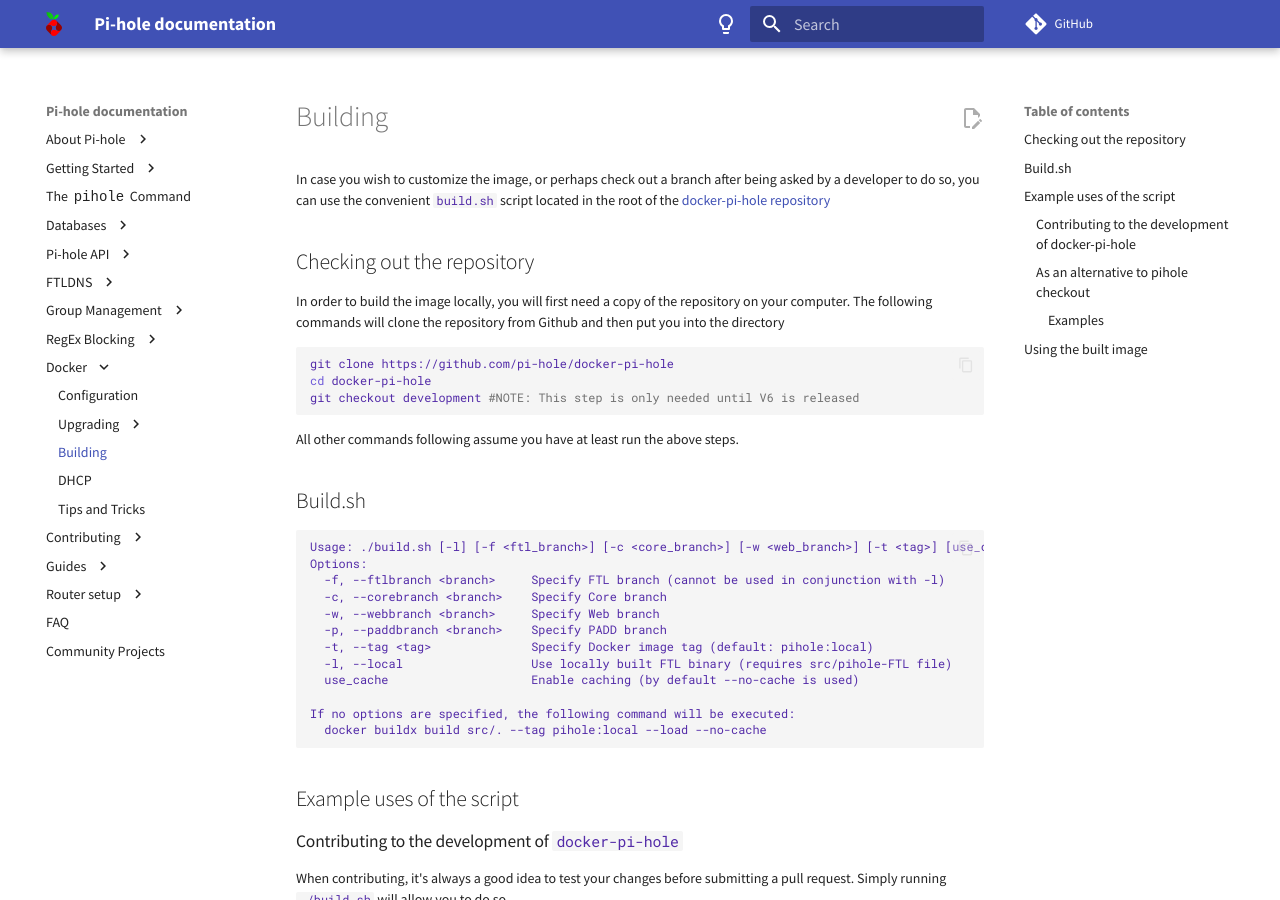
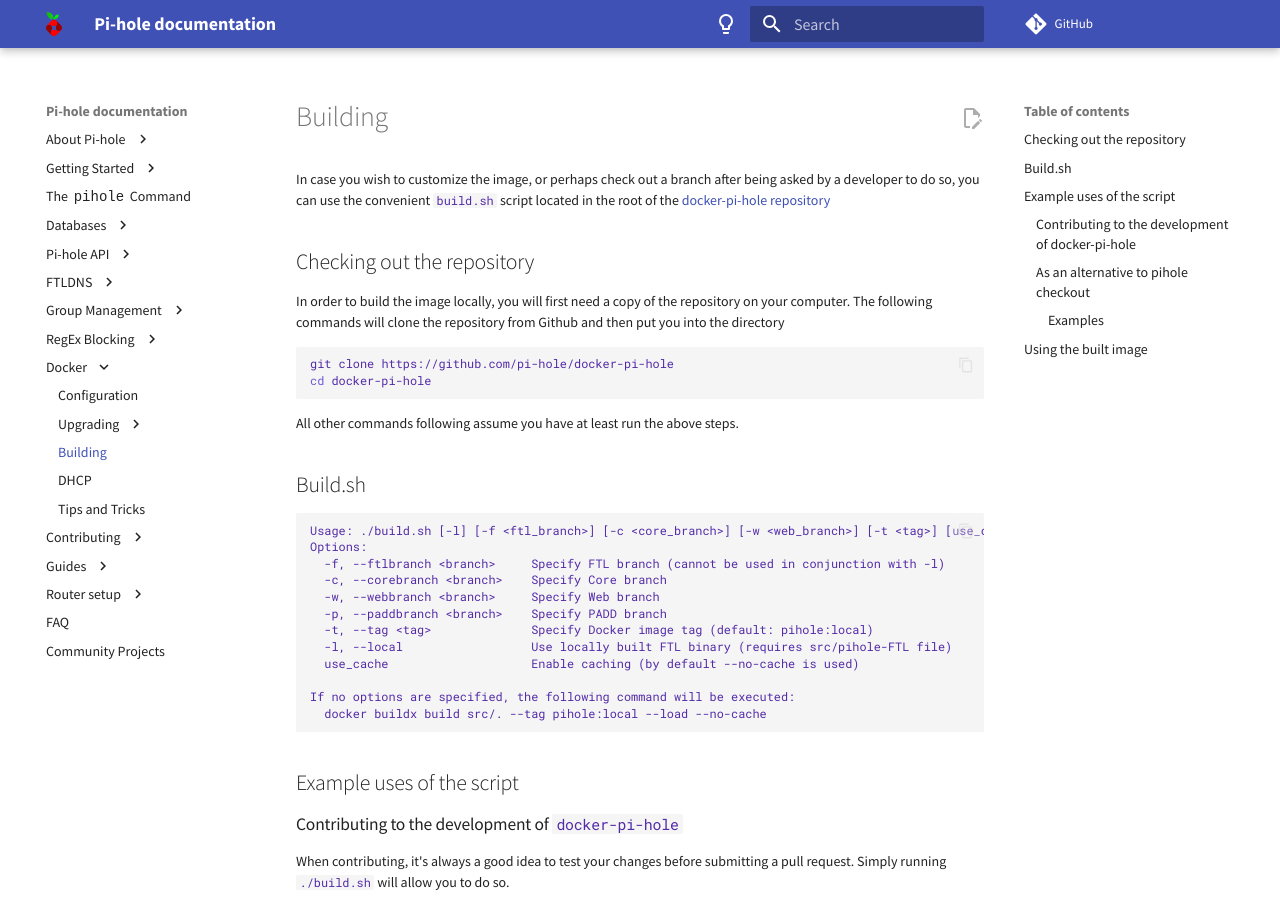
Before and after one commit to pi-hole/docs, an MkDocs documentation site: the page built from docs/docker/build-image.md, in a window 1280 px wide and 900 px high. Built offline with MkDocs 1.6.1 and Material for MkDocs 9.7.7, drawn with Linux system fonts in a browser that asks for light colours; comment, search, counter and statistics services are not loaded.

Commit message:
Update build-image.md to remove development branch note
Remove note about checking out the development branch.

Signed-off-by: Adam Warner <me@adamwarner.co.uk>

````diff
--- a/docs/docker/build-image.md
+++ b/docs/docker/build-image.md
@@ -7,7 +7,6 @@
 ```bash
 git clone https://github.com/pi-hole/docker-pi-hole
 cd docker-pi-hole
-git checkout development #NOTE: This step is only needed until V6 is released
 ```
 
 All other commands following assume you have at least run the above steps.
````
